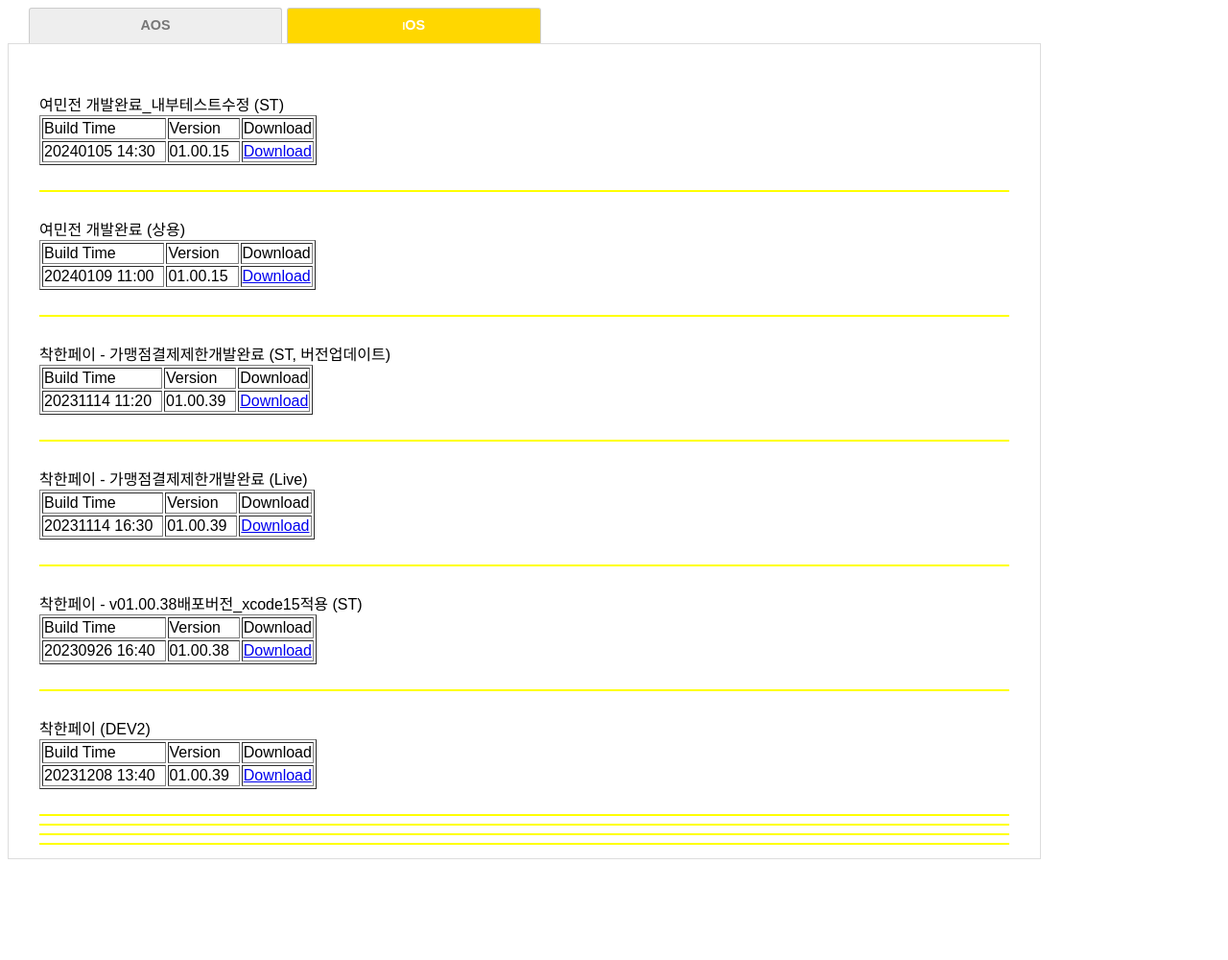
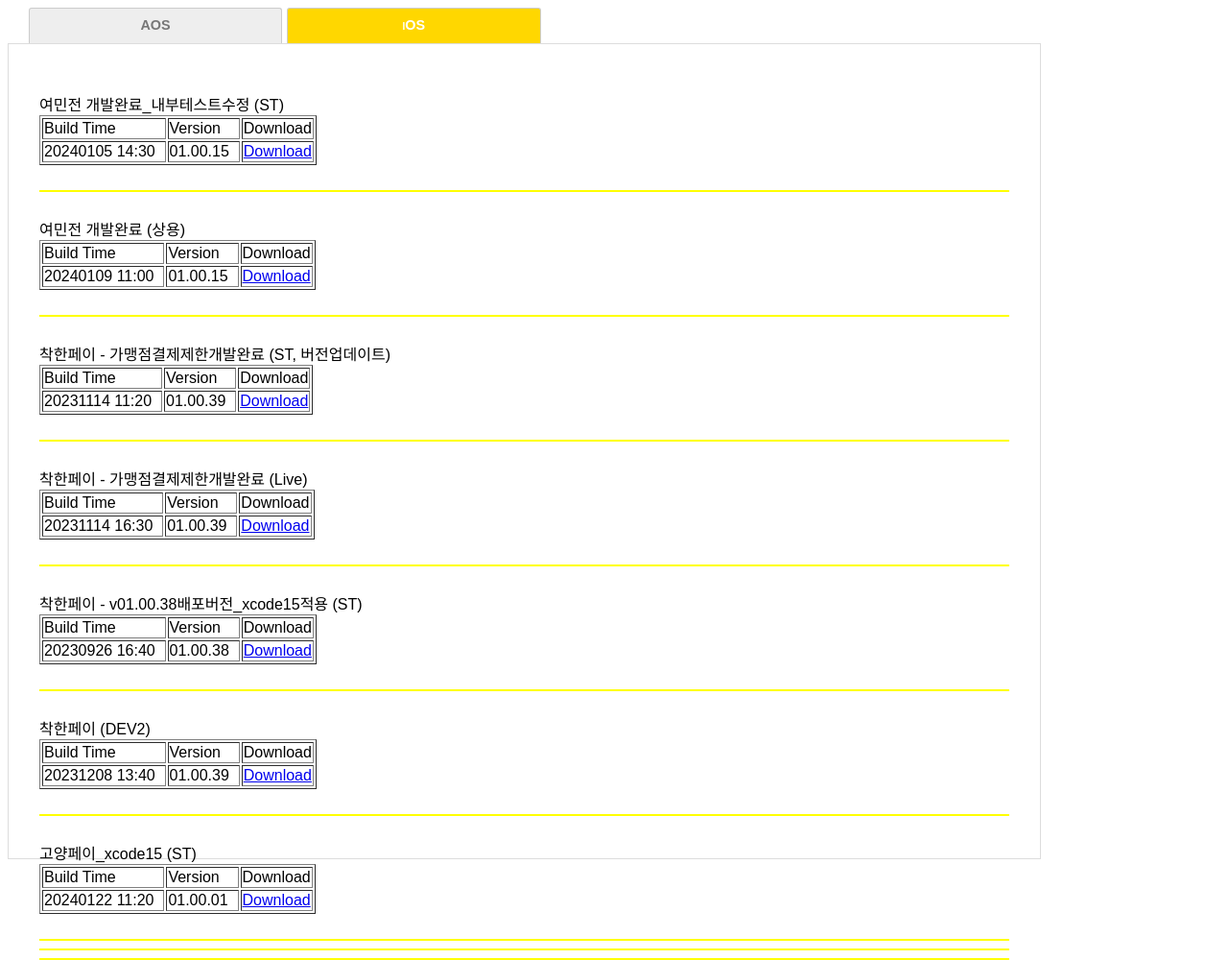
Before and after one commit to daonlink/daonlink.github.io, a plain HTML site: page index.html in a window 1280 px wide. Shown: the whole page at 96% size. Before the commit the page ends 903 px from the top, so only its background shows below. Drawn offline with nearby package versions, Linux system fonts and the light colour scheme.

Commit message:
고양 탄소지움 ios 스테이징 바이너리 업로드

```diff
--- a/index.html
+++ b/index.html
@@ -194,7 +194,7 @@
 
         <hr color="yellow"> -->
 
-        <!-- <br> 고양페이_xcode15 (ST) <br>
+        <br> 고양페이_xcode15 (ST) <br>
         <table border="1">
             <tbody><tr>
                 <td>Build Time</td>
@@ -203,14 +203,14 @@
             </tr>
 
             <tr>
-                <td>20231122 10:40 &nbsp;</td>
+                <td>20240122 11:20 &nbsp;</td>
                 <td>01.00.01 &nbsp;</td>
                 <td>
                     <a href="itms-services://?action=download-manifest&amp;url=https://daonlink.github.io/iOS/1build/goyangpay_st.plist" class="button">Download</a>
                 </td>
             </tr>
         </tbody></table>
-        <br> -->
+        <br>
 
         <hr color="yellow">
 
```
